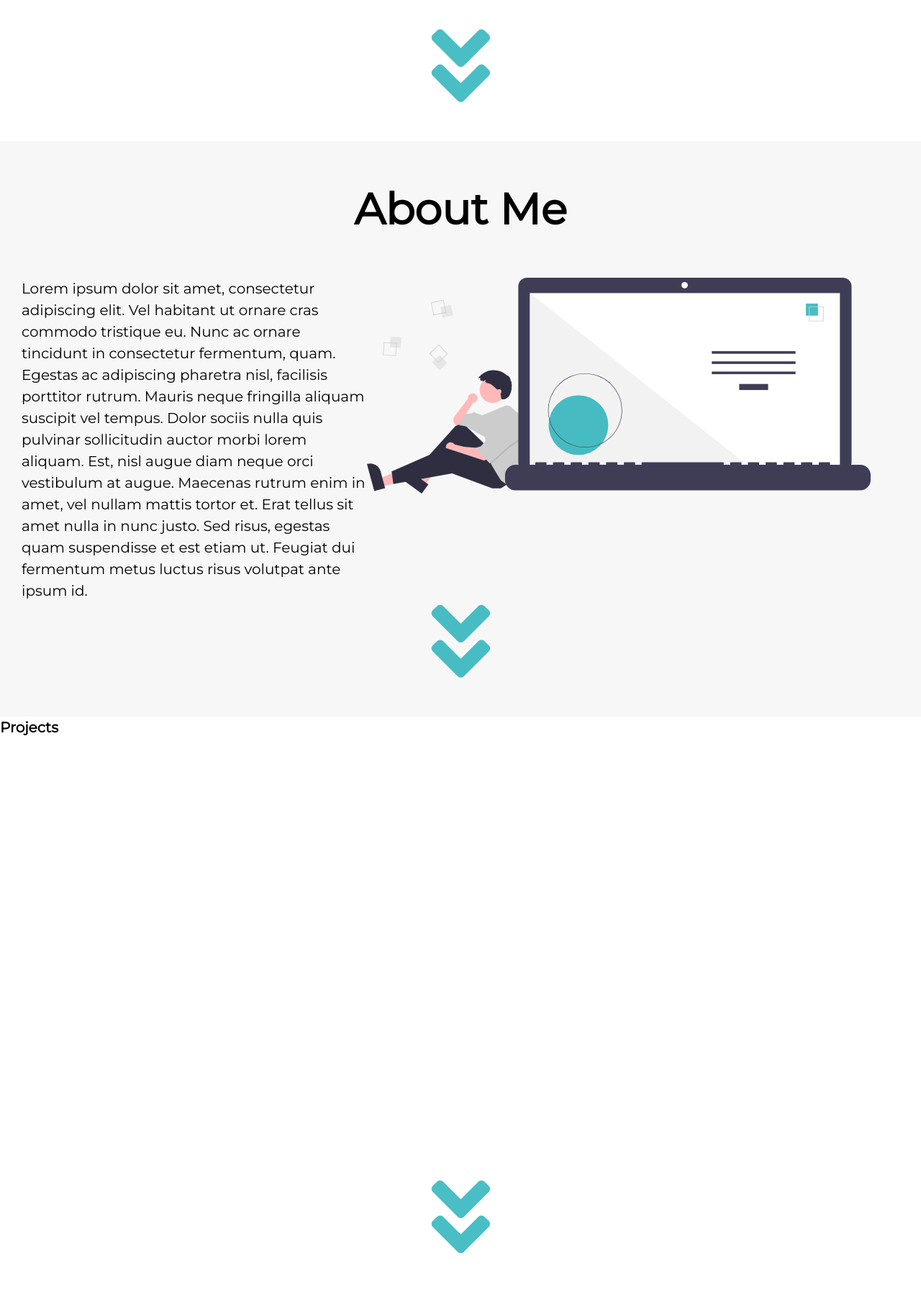
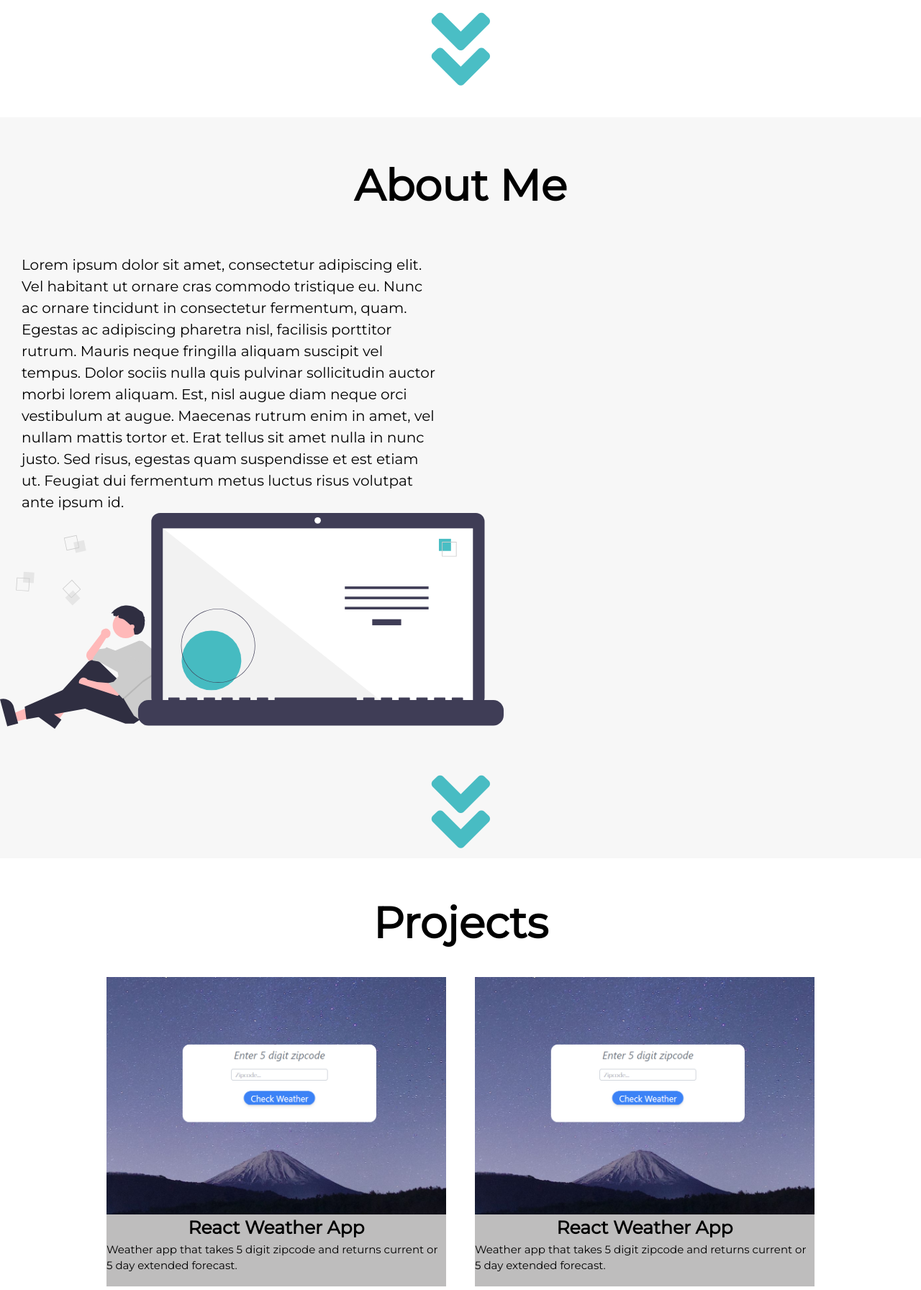
Before and after one commit to Jake-Januszanis/portfolio-v2, a website: page index.html in a window 1280 px wide. Shown: the part 604-2397 px from the top of the page at 72% size. Drawn offline with nearby package versions, Linux system fonts and the light colour scheme.

Commit message:
Updated all html and css files

```diff
--- a/css/reset.css
+++ b/css/reset.css
@@ -22,6 +22,7 @@ blockquote,
 dl,
 dd {
   margin: 0;
+  padding: 0;
 }
 
 /* Remove list styles on ul, ol elements with a list role, which suggests default styling will be removed */
--- a/index.html
+++ b/index.html
@@ -10,8 +10,9 @@
     <title>Jake Januszanis Front End Web Developer</title>
 </head>
 <body>
+
+    <!-- ******Home Screen****  -->
     <div class="home" id="home">
-        <!-- <img class="corner-design" src="svg/corner-design.svg"> -->
         <div class="navbar">
             <h3 class="navbar__logo">Jake Januszanis</h3>
             <a class="navbar__item" href="#">Home</a>
@@ -20,20 +21,25 @@
             <a class="navbar__item" href="#">Contact</a>
             <a class="navbar__item" href="#">Resume</a>
         </div>
-        <h1 class="home__title">Front End Web Developer</h1>
-        <p class="home__description">
+        <div class="home__text">
+        <h1 class="home__text-title">Front End Web Developer</h1>
+        <p class="home__text-description">
             Lorem ipsum dolor sit amet, consectetur adipiscing elit.
             Sem lacus, condimentum nunc maecenas volutpat diam lacus, scelerisque sed.
         </p>
+        </div>
 
         <div class="home__buttons">
             <span class="fab fa-github"></span>
             <span class="fab fa-linkedin"></span>
         </div>
 
-        <a class="scroll-button" href="#about"><i class="fas fa-angle-double-down"></i></a>
+        <a class="scroll-button" href="#about"><span class="fas fa-angle-double-down"></span></a>
 
     </div>
+
+
+    <!-- ****About section**** -->
 
     <div class="about-section" id="about">
         <h1 class="about-section__title">About Me</h1>
@@ -45,17 +51,43 @@
             Maecenas rutrum enim in amet, vel nullam mattis tortor et. Erat tellus sit amet nulla in nunc justo.
             Sed risus, egestas quam suspendisse et est etiam ut. Feugiat dui fermentum metus luctus risus volutpat ante ipsum id.
         </p>
-        <img class="about-section__image" src="svg/about-svg.svg">
+        <img class="about-section__image" src="images/about-svg.svg">
         </div>
         <a class="scroll-button" href="#projects"><span class="fas fa-angle-double-down"></span></a>
 
     </div>
 
-    <div class="projects-section" id="projects">
-        <h1 class="projects-section__title">Projects</h1>
+
+    <!-- ****Projects Section**** -->
+    <div class="projects" id="projects">
+        <h1 class="projects__title">Projects</h1>
+        <div class="projects__display">
+
+            <div class="projects__card">
+            <img class="projects__card-image" src="images/weather-app-img.png">
+            <div class="projects__card-description">
+                <h3 class="projects__card-title">React Weather App</h3>
+                <p class="projects__card-text">Weather app that takes 5 digit zipcode and returns current or
+                    5 day extended forecast.
+                </p>
+            </div>
+            </div>
+
+            <div class="projects__card">
+                <img class="projects__card-image" src="images/weather-app-img.png">
+                <div class="projects__card-description">
+                    <h3 class="projects__card-title">React Weather App</h3>
+                    <p class="projects__card-text">Weather app that takes 5 digit zipcode and returns current or
+                        5 day extended forecast.
+                    </p>
+                </div>
+                </div>
+            </div>
         <a class="scroll-button" href="#contact"><span class="fas fa-angle-double-down"></span></a>
     </div>
 
+
+    <!-- ****Contact section**** -->
     <div class="contact" id="contact">
         <h1 class="contact__title">Contact</h1>
         <div class="container">
--- a/scss/_about.scss
+++ b/scss/_about.scss
@@ -2,8 +2,6 @@
 
 .about-section {
     background-color: #f7f7f7;
-    height: 100vh;
-    position: relative;
 
     &__title {
         font-size: 6rem;
@@ -14,19 +12,19 @@
     &__container {
         display: flex;
         justify-content: space-between;
-        align-content: center;
+        flex-wrap: wrap;
         margin-top: 5rem;
         margin-bottom: 5rem;
     }
 
     &__description {
-        width: 40%;
+        width: 45%;
         font-size: 2rem;
         margin-left: 3rem;
     }
 
     &__image {
-        height: 30rem;
+        max-height: 30rem;
         margin-right: 7rem;
     }
 }
--- a/scss/_contact.scss
+++ b/scss/_contact.scss
@@ -1,7 +1,6 @@
 
 
 .contact {
-    height: 100vh;
     background-color: #f7f7f7;
 
     &__title {
@@ -11,7 +10,6 @@
     }
 
     &__form {
-        height: 100%;
         display: flex;
         flex-direction: column;
         gap: 8rem;
@@ -70,7 +68,7 @@
         }
 
         &-button {
-           margin: 0 auto;
+           margin: 2rem auto;
            background-color: #0da8b1bf;
            width: 15%;
            height: 4rem;
@@ -92,10 +90,9 @@
 
 
 .container {
-    height: 70%;
     background-color: white;
     box-shadow: 11px 4px 50px 15px rgba(0, 0, 0, 0.25);
     width: 70%;
-    margin: 5rem auto;
+    margin: 2rem auto;
     border-radius: 20px;
 }
--- a/scss/_home.scss
+++ b/scss/_home.scss
@@ -1,29 +1,26 @@
 
 .home {
     background-color: #ffffff;
-    // max-width: 1900px;
-    margin: 0 auto;
-    height: 100vh;
-    position: relative;
 
+    &__text {
+        display: flex;
+        justify-content: space-between;
+        flex-wrap: wrap;
+        margin-top: 15rem;
+        margin-right: 10rem;
+        margin-left: 10rem;
 
-    &__title {
-        font-size: 6rem;
-        width: 56rem;
-        line-height: 7rem;
-        margin-top: 15rem;
-        padding-left: 10rem;
-        display: inline-block;
+        &-title {
+            font-size: 6rem;
+            max-width: 40%;
+            line-height: 7rem;
+        }
 
-    }
-
-    &__description {
-        font-size: 2.3rem;
-        width: 40rem;
-        float: right;
-        margin-top: 15rem;
-        margin-right: 3rem;
-        line-height: 2.5rem;
+        &-description {
+            font-size: 2.5rem;
+            max-width: 30%;
+            line-height: 2.5rem;
+        }
     }
 
     &__buttons {
@@ -49,6 +46,7 @@
 
         &:hover {
             color: #0da8b1bf;
+            font-weight: bold;
         }
     }
 
@@ -66,14 +64,8 @@
     font-size: 13rem;
     color: #0da8b1bf;
     line-height: 0;
-    position: absolute;
-    bottom: 4rem;
-    left: 50%;
-    transform: translateX(-50%);
-    transition: all 1s ease-in-out;
-
-    &:hover {
-        font-size: 15rem;
-        transition: 1s ease-in-out;
-    }
+    display: flex;
+    justify-content: center;
+    text-decoration: none;
+    margin: 3rem 0;
 }
--- a/scss/_projects.scss
+++ b/scss/_projects.scss
@@ -1,6 +1,42 @@
 
 
-.projects-section {
-    height: 100vh;
-    position: relative;
+.projects {
+
+    &__title {
+        font-size: 6rem;
+        text-align: center;
+        padding-top: 1.5rem;
+        padding-bottom: 3rem;
+    }
+
+    &__display {
+        display: flex;
+        justify-content: center;
+        flex-wrap: wrap;
+        gap: 4rem;
+        margin: 0 5rem;
+
+    }
+
+    &__card {
+        display: flex;
+        flex-direction: column;
+        width: 40%;
+        min-width: 400px;
+
+        &-description {
+            background-color: rgb(190, 189, 189);
+            height: 10rem;
+        }
+
+        &-title {
+            text-align: center;
+            font-size: 2.5rem;
+        }
+
+        &-text {
+            font-size: 1.5rem;
+        }
+    }
+
 }
```
Also changed, not shown: css/main.css, images/about-svg.svg (renamed from svg/about-svg.svg), images/weather-app-img.png (added), images/weatherApp.png (added).
